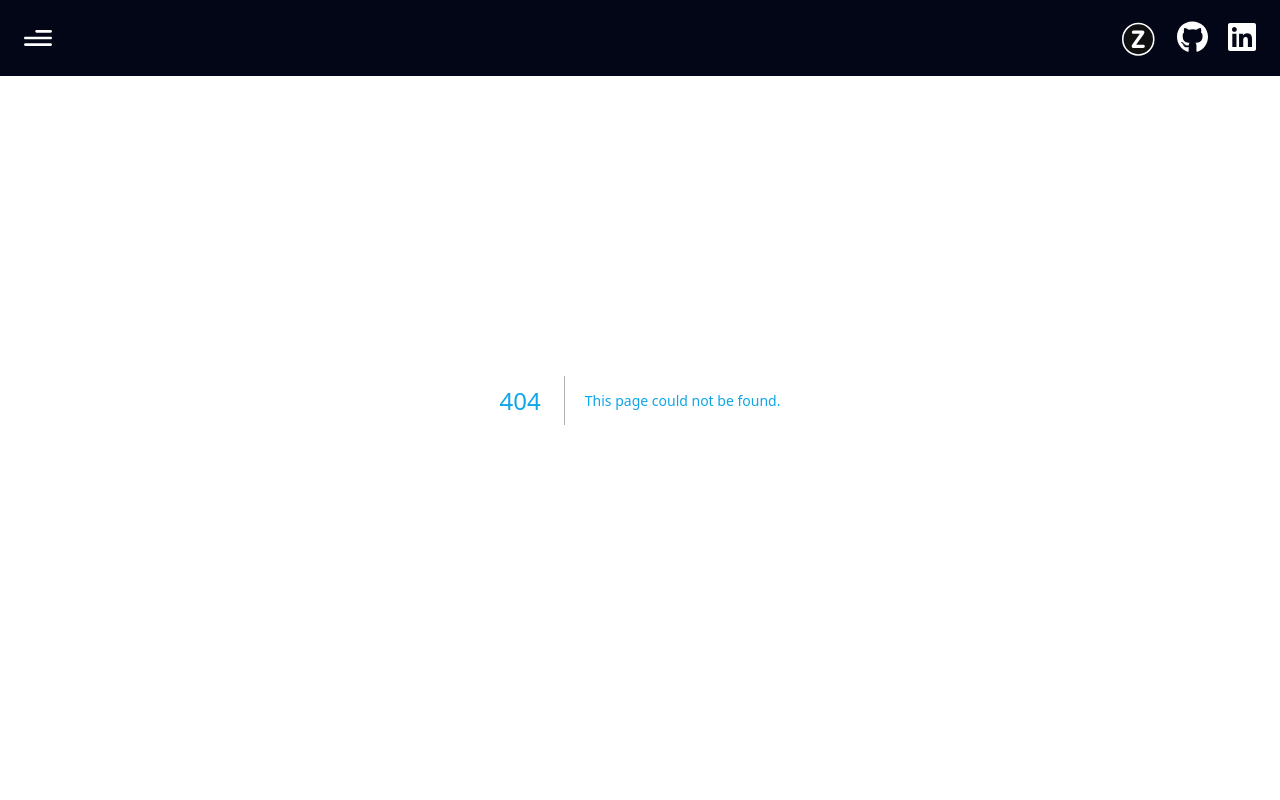
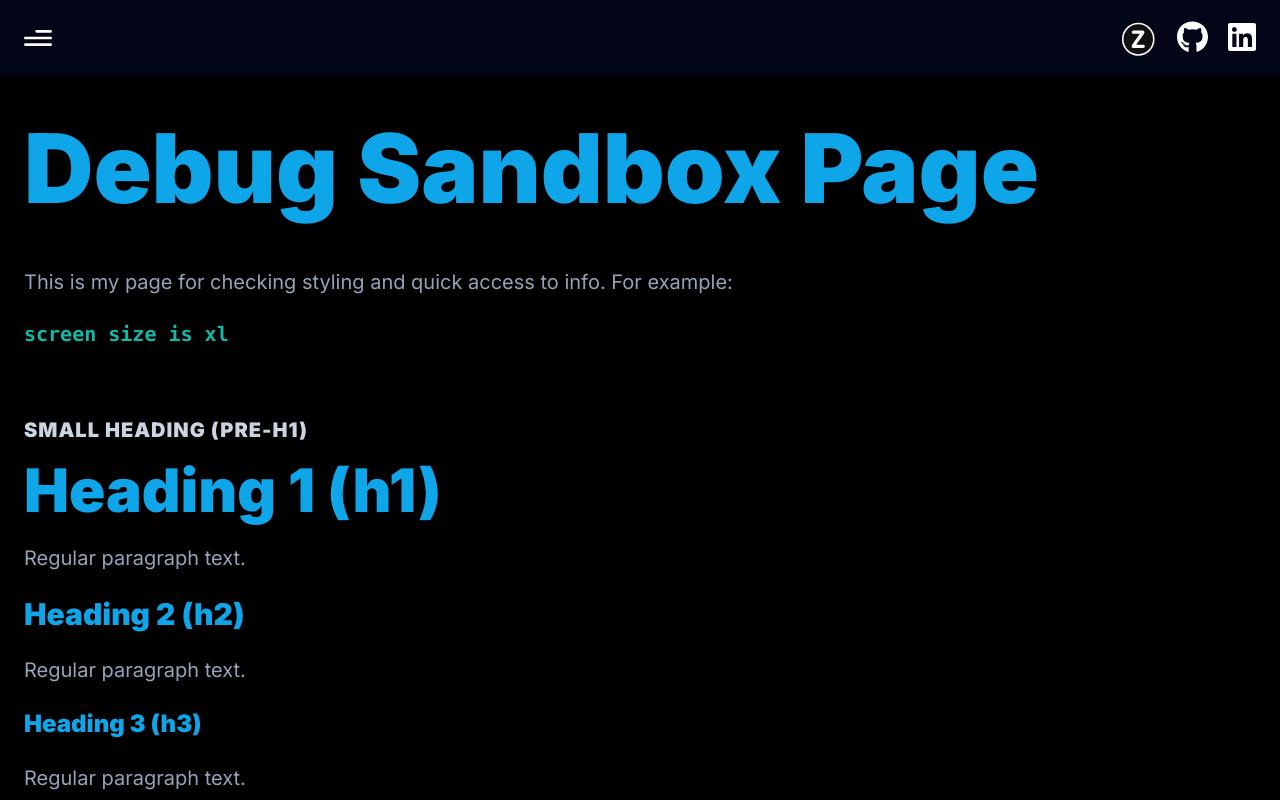
Before and after one commit to veryoddthomas/about, a Next.js app: page /debug in a window 1280 px wide. Before the commit this address had no page. Shown: the top 800 px of the page. Built offline with nearby package versions, Linux system fonts and the light colour scheme; a web font is replaced by a local one.

Commit message:
Moved 'developer' page to 'debug'

```diff
--- a/app/components/Navbar.jsx
+++ b/app/components/Navbar.jsx
@@ -25,7 +25,7 @@ const NameLogo = () => {
   return (
     <span className="flex flex-row items-center gap-5">
       < Link
-        href='/developer'
+        href='/debug'
         className='flex items-center gap-2'
         onClick={() => { window.scrollTo(0, 0); }}
       >
--- a/app/developer/page.js
+++ b/app/debug/page.js
@@ -1,13 +1,15 @@
-export default function Developer() {
+export default function Debug() {
     return (
         <main className="bg-primary-dark">
             <div className='page-setup'>
 
-                <h1 className='title-size'>Title</h1>
+                <h1 className='title-size'>Debug Sandbox Page</h1>
+
                 <br />
-                <h1>Heading 1 (h1)</h1>
 
-                <p> Regular paragraph text. </p>
+                <p> This is my page for checking styling and quick access to
+                    info. For example:
+                </p>
 
                 <div className='text-tertiary-light font-black font-mono text-left my-6'>
                     <div className='hidden xs:max-sm:flex'>screen size is xs</div>
@@ -17,6 +19,12 @@ export default function Developer() {
                     <div className='hidden xl:max-2xl:flex'>screen size is xl</div>
                     <div className='hidden 2xl:flex'>screen size is 2xl</div>
                 </div>
+
+                <br />
+                <h1 className="pre-h1">Small Heading (pre-h1)</h1>
+                <h1>Heading 1 (h1)</h1>
+
+                <p> Regular paragraph text. </p>
 
                 <h2>Heading 2 (h2)</h2>
                 <p> Regular paragraph text. </p>
--- a/app/globals.css
+++ b/app/globals.css
@@ -31,21 +31,12 @@
     @apply lg:text-[80px] sm:text-[60px] xs:text-[50px] text-[40px] lg:leading-[98px] mt-2
   }
 
-  .pre-h1 {
-    @apply sm:text-[18px] text-[14px] text-primary-light uppercase tracking-wider
-  }
-
   .link {
     @apply hover:underline
   }
 
-  .emphasized-1 {
-    @apply text-primary-light font-bold
-  }
-
-  .emphasized-2 {
-    @apply text-secondary-light font-bold
-  }
+  .emphasized-1 { @apply text-primary-light font-bold }
+  .emphasized-2 { @apply text-secondary-light font-bold }
 
   .emphasized-3 {
     @apply text-tertiary-light font-bold
@@ -56,10 +47,12 @@
   }
 
   .title-size { @apply text-5xl lg:text-8xl }
+  .pre-h1-size { @apply text-sm lg:text-xl }
   .h1-size { @apply text-4xl lg:text-6xl }
   .h2-size { @apply text-3xl }
   .h3-size { @apply text-2xl }
 
+  .pre-h1 { @apply pre-h1-size text-primary-light uppercase tracking-wider my-4 }
   h1 { @apply text-secondary-light font-black h1-size }
   h2 { @apply text-secondary-light font-black h2-size }
   h3 { @apply text-secondary-light font-black h3-size }
```
